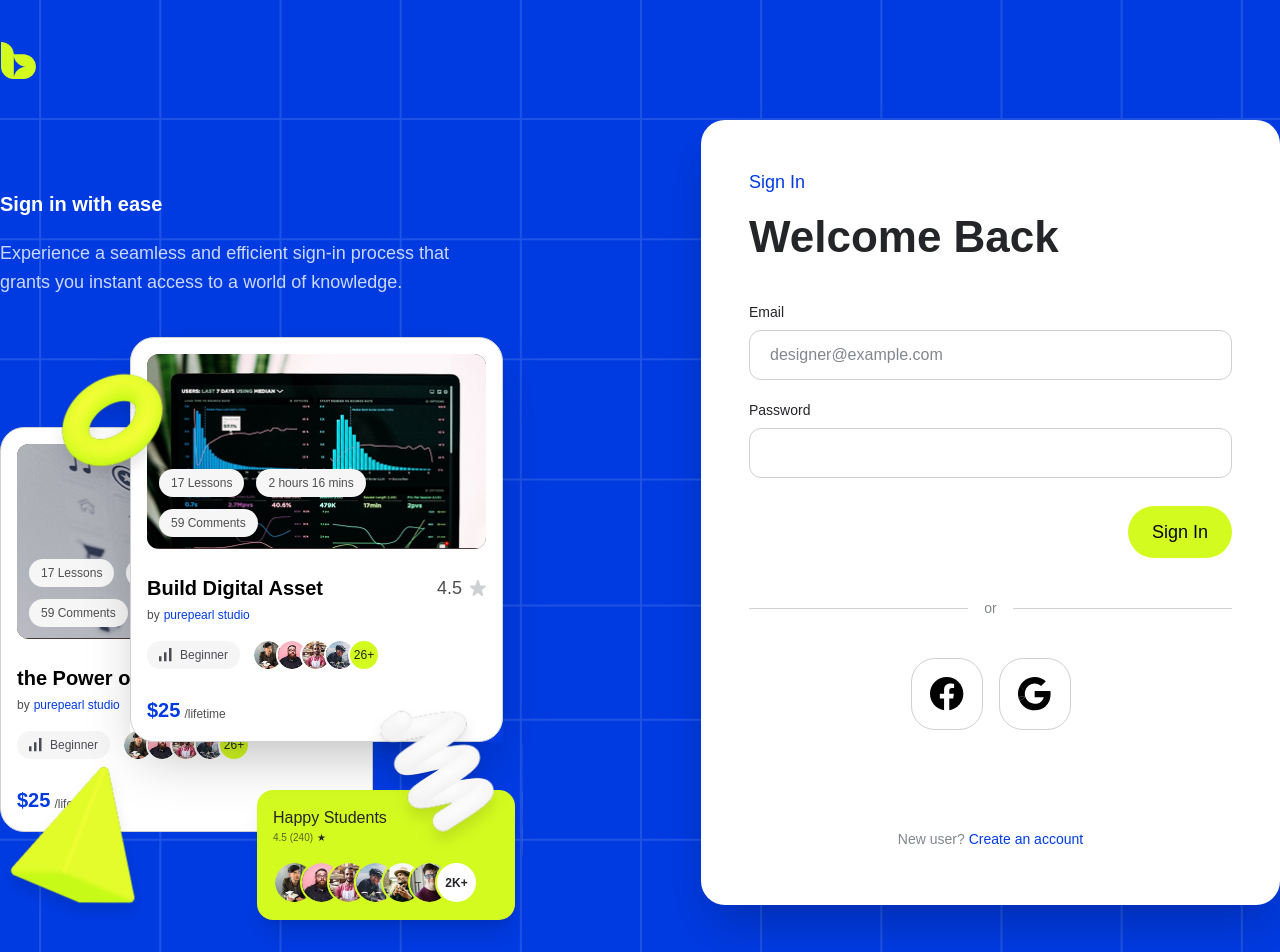
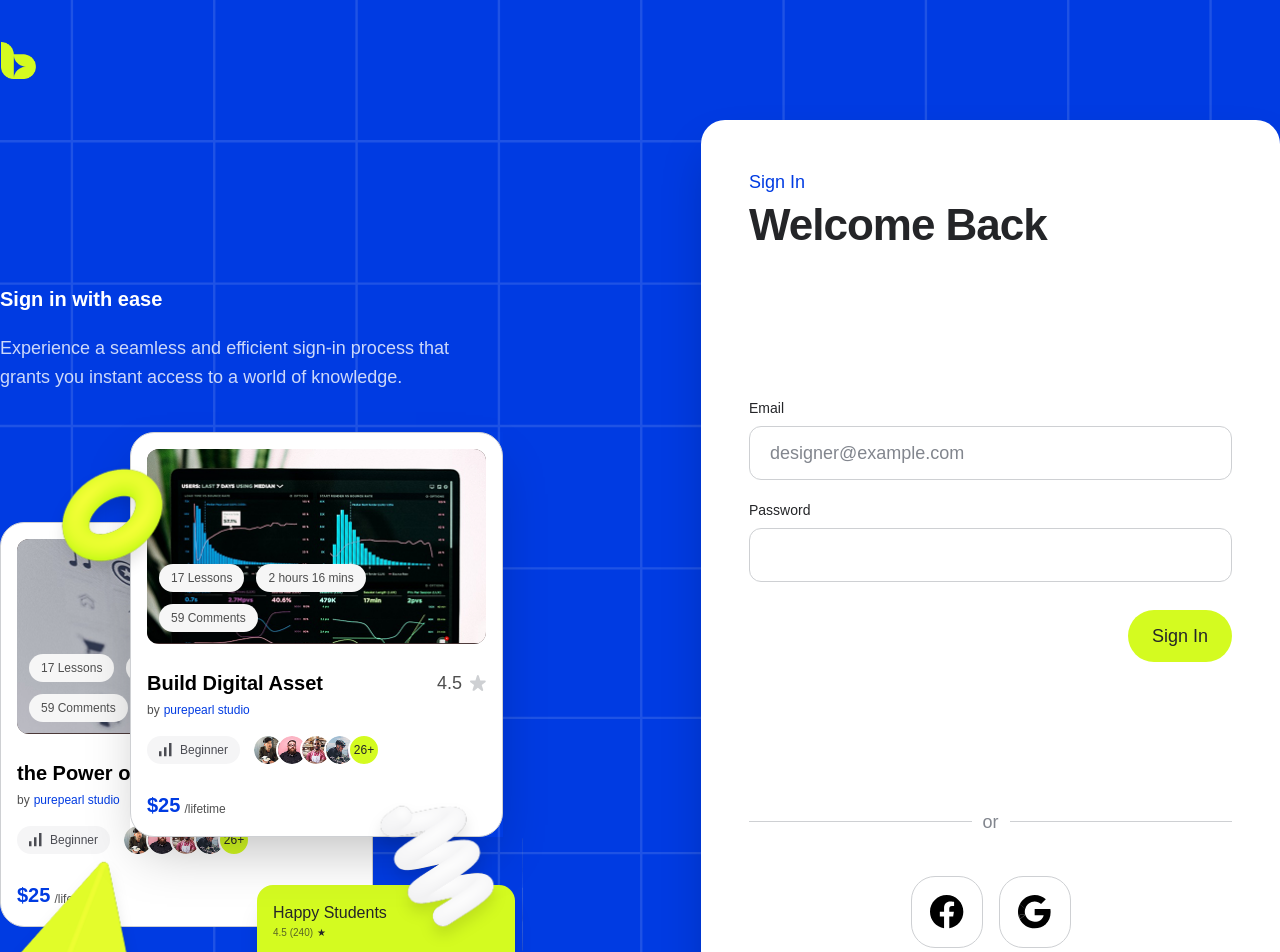
Before and after one commit to Ashfatul/doin-assignement, a Next.js app: page /login in a window 1280 px wide. Shown: the top 952 px of the page. Built offline with nearby package versions, Linux system fonts and the light colour scheme; a web font is replaced by a local one.

Commit message:
Update README.md to include available pages; refactor LoginPage and RegisterPage for improved styling and structure

```diff
--- a/app/login/page.tsx
+++ b/app/login/page.tsx
@@ -7,19 +7,19 @@ export default function LoginPage() {
          title="Sign in with ease"
          subtitle="Experience a seamless and efficient sign-in process that grants you instant access to a world of knowledge."
       >
-         <div className="flex flex-col gap-8 w-full flex-1">
+         <div className="flex flex-col gap-[73px] w-full flex-1">
             {/* Form Header */}
-            <div className="flex flex-col gap-2 text-center">
-               <h2 className="font-heading text-lg text-primary text-left">
+            <div className="flex flex-col gap-[2px] mb-[73px]">
+               <h2 className="font-sans font-normal text-lg text-primary leading-[28.8px]">
                   Sign In
                </h2>
-               <p className="font-sans font-semibold text-text-dark text-left text-[44px]">
+               <p className="font-heading font-semibold text-text-dark text-[44px] leading-[52.8px] tracking-[-1px]">
                   Welcome Back
                </p>
             </div>
 
             {/* Form Fields */}
-            <form className="flex flex-col gap-5 w-full">
+            <form className="flex flex-col gap-5 w-full mb-[73px]">
                <div className="flex flex-col gap-2">
                   <label className="font-sans font-medium text-sm text-text-dark">
                      Email
@@ -27,7 +27,7 @@ export default function LoginPage() {
                   <input
                      type="email"
                      placeholder="designer@example.com"
-                     className="w-full px-5 py-3 rounded-xl border border-border-light bg-white font-sans text-base text-text-dark placeholder:text-text-muted focus:outline-none focus:border-primary transition-colors"
+                     className="w-full px-5 py-3 rounded-xl border border-border-light bg-white font-sans text-lg text-text-dark placeholder:text-text-muted focus:outline-none focus:border-primary transition-colors"
                   />
                </div>
 
@@ -38,22 +38,23 @@ export default function LoginPage() {
                   <input
                      type="password"
 
-                     className="w-full px-5 py-3 rounded-xl border border-border-light bg-white font-sans text-base text-text-dark placeholder:text-text-muted focus:outline-none focus:border-primary transition-colors"
+                     className="w-full px-5 py-3 rounded-xl border border-border-light bg-white font-sans text-lg text-text-dark placeholder:text-text-muted focus:outline-none focus:border-primary transition-colors"
                   />
                </div>
 
                <button
                   type="submit"
-                  className="ml-auto py-3 px-6 mt-2 bg-secondary rounded-full font-sans font-medium text-lg text-dark hover:bg-secondary/80 cursor-pointer transition-colors"
+                  className="ml-auto py-3 px-6 mt-2 bg-secondary rounded-full font-sans font-medium text-lg text-text-dark hover:bg-secondary/80 cursor-pointer transition-colors"
                >
                   Sign In
                </button>
             </form>
 
+            <div className="flex flex-col gap-10">
                {/* Divider */}
-            <div className="relative flex items-center py-2">
+               <div className="relative flex items-center">
                   <div className="flex-grow border-t border-border-light"></div>
-               <span className="flex-shrink-0 mx-4 text-text-muted font-sans text-sm">
+                  <span className="flex-shrink-0 mx-[11px] text-text-muted font-sans font-normal text-lg leading-[28.8px]">
                      or
                   </span>
                   <div className="flex-grow border-t border-border-light"></div>
@@ -108,15 +109,16 @@ export default function LoginPage() {
                   </svg>
                </button>
             </div>
+            </div>
 
             {/* Footer Link */}
-            <div className="flex items-center justify-center gap-1 mt-auto pb-2">
-               <span className="font-sans font-normal text-sm text-text-muted">
+            <div className="flex items-center justify-center gap-[5px] mt-auto">
+               <span className="font-sans font-normal text-base text-text-muted leading-[25.6px]">
                   New user?
                </span>
                <Link
                   href="/register"
-                  className="font-sans font-medium text-sm text-primary hover:underline"
+                  className="font-sans font-medium text-base text-primary hover:underline leading-[25.6px]"
                >
                   Create an account
                </Link>
--- a/app/not-found.tsx
+++ b/app/not-found.tsx
@@ -20,10 +20,10 @@ export default function NotFound() {
         </div>
 
         <div className="relative z-10 flex flex-col items-center justify-center gap-6 text-center max-w-[935px] px-6 mt-100">
-          <h1 className="font-heading font-semibold text-[40px] md:text-[72px] leading-tight text-white">
+          <h1 className="font-heading font-semibold text-[40px] md:text-[72px] leading-[1.2] md:leading-[86.4px] text-white">
             The page you are looking for doesn’t exist
           </h1>
-          <p className="font-sans font-normal text-[16px] md:text-[18px] text-[#e5e6e8]">
+          <p className="font-sans font-normal text-[16px] md:text-[18px] leading-[1.6] md:leading-[28.8px] text-[#e5e6e8]">
             Try to use a correct url or go back to homepage to start again
           </p>
           <Link href="/">
--- a/app/register/page.tsx
+++ b/app/register/page.tsx
@@ -7,25 +7,25 @@ export default function RegisterPage() {
       title="Sign up and come in"
       subtitle="The registration process is straightforward, uncomplicated, and efficient, allowing users to sign up quickly, easily, and at no cost"
     >
-      <div className="flex flex-col gap-8 w-full flex-1">
+      <div className="flex flex-col w-full flex-1">
         {/* Form Header */}
-        <div className="flex flex-col gap-2 text-center">
-          <h2 className="font-heading font-semibold text-3xl text-black">
+        <div className="flex flex-col gap-[2px] mb-[107px]">
+          <h2 className="font-sans font-normal text-lg text-primary leading-[28.8px]">
             Create an Account
           </h2>
-          <p className="font-sans font-normal text-base text-text-muted">
+          <p className="font-heading font-semibold text-text-dark text-[44px] leading-[52.8px] tracking-[-1px]">
             Welcome to ByteSpace
           </p>
         </div>
 
         {/* Form Fields */}
-        <form className="flex flex-col gap-5 w-full">
+        <form className="flex flex-col gap-5 w-full mb-[45px]">
           <div className="flex flex-col gap-2">
             <label className="font-sans font-medium text-sm text-text-dark">Full Name</label>
             <input
               type="text"
               placeholder="Jamie Davis"
-              className="w-full px-5 py-3 rounded-xl border border-border-light bg-white font-sans text-base text-text-dark placeholder:text-text-muted focus:outline-none focus:border-primary transition-colors"
+              className="w-full px-5 py-3 rounded-xl border border-border-light bg-white font-sans text-lg text-text-dark placeholder:text-text-muted focus:outline-none focus:border-primary transition-colors"
             />
           </div>
 
@@ -34,7 +34,7 @@ export default function RegisterPage() {
             <input
               type="email"
               placeholder="designer@example.com"
-              className="w-full px-5 py-3 rounded-xl border border-border-light bg-white font-sans text-base text-text-dark placeholder:text-text-muted focus:outline-none focus:border-primary transition-colors"
+              className="w-full px-5 py-3 rounded-xl border border-border-light bg-white font-sans text-lg text-text-dark placeholder:text-text-muted focus:outline-none focus:border-primary transition-colors"
             />
           </div>
 
@@ -43,24 +43,24 @@ export default function RegisterPage() {
             <input
               type="password"
 
-              className="w-full px-5 py-3 rounded-xl border border-border-light bg-white font-sans text-base text-text-dark placeholder:text-text-muted focus:outline-none focus:border-primary transition-colors"
+              className="w-full px-5 py-3 rounded-xl border border-border-light bg-white font-sans text-lg text-text-dark placeholder:text-text-muted focus:outline-none focus:border-primary transition-colors"
             />
           </div>
 
           <button
             type="submit"
-            className="ml-auto py-3 px-6 mt-2 bg-secondary rounded-full font-sans font-medium text-lg text-dark hover:bg-secondary/80 cursor-pointer transition-colors"
+            className="ml-auto py-3 px-6 mt-2 bg-secondary rounded-full font-sans font-medium text-lg text-text-dark hover:bg-secondary/80 cursor-pointer transition-colors"
           >
             Continue
           </button>
         </form>
 
         {/* Footer Link */}
-        <div className="flex items-center justify-center gap-1 mt-auto pb-2">
-          <span className="font-sans font-normal text-sm text-text-muted">
+        <div className="flex items-center justify-center gap-[5px] mt-auto">
+          <span className="font-sans font-normal text-base text-text-muted leading-[25.6px]">
             Already have an account?
           </span>
-          <Link href="/login" className="font-sans font-medium text-sm text-primary hover:underline">
+          <Link href="/login" className="font-sans font-medium text-base text-primary hover:underline leading-[25.6px]">
             Login
           </Link>
         </div>
```
Also changed, not shown: 1 other file (tests, documents, lock files or other folders). Lines whose indentation alone changed are shown as unchanged.
